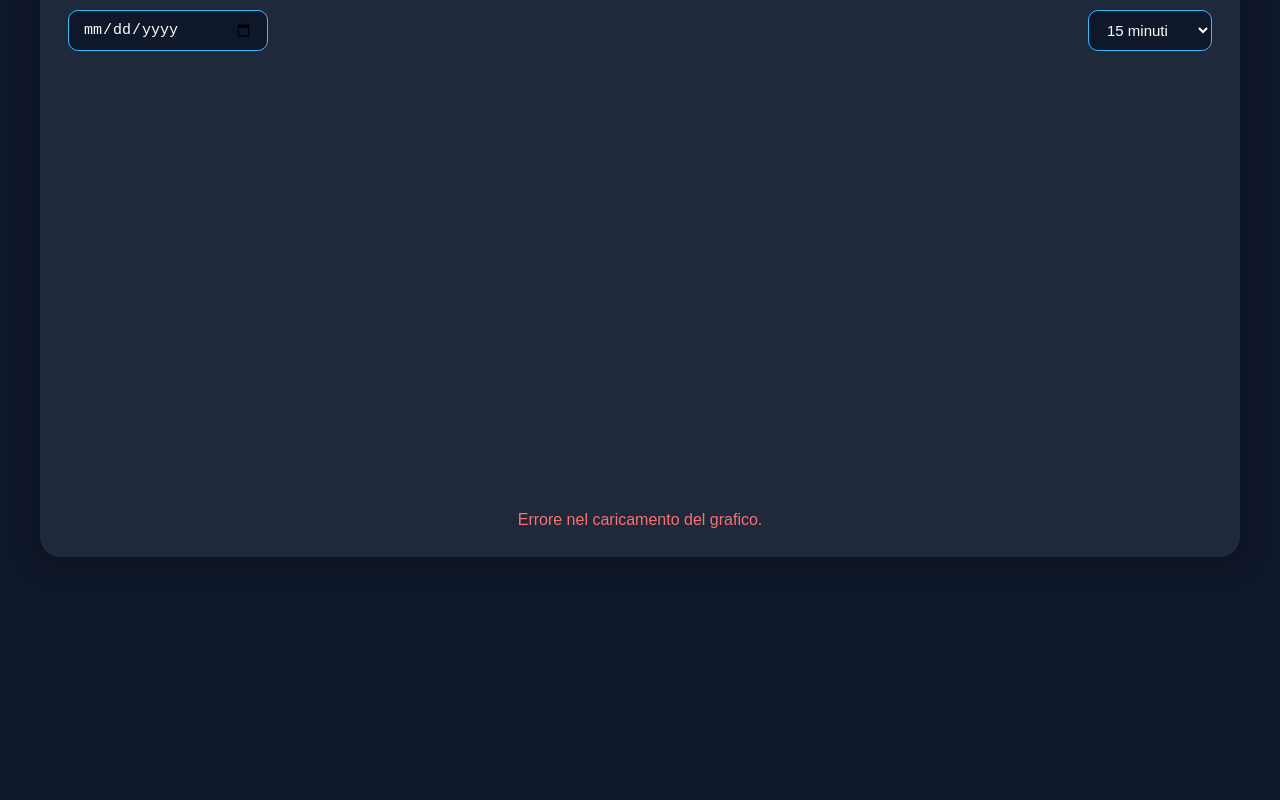
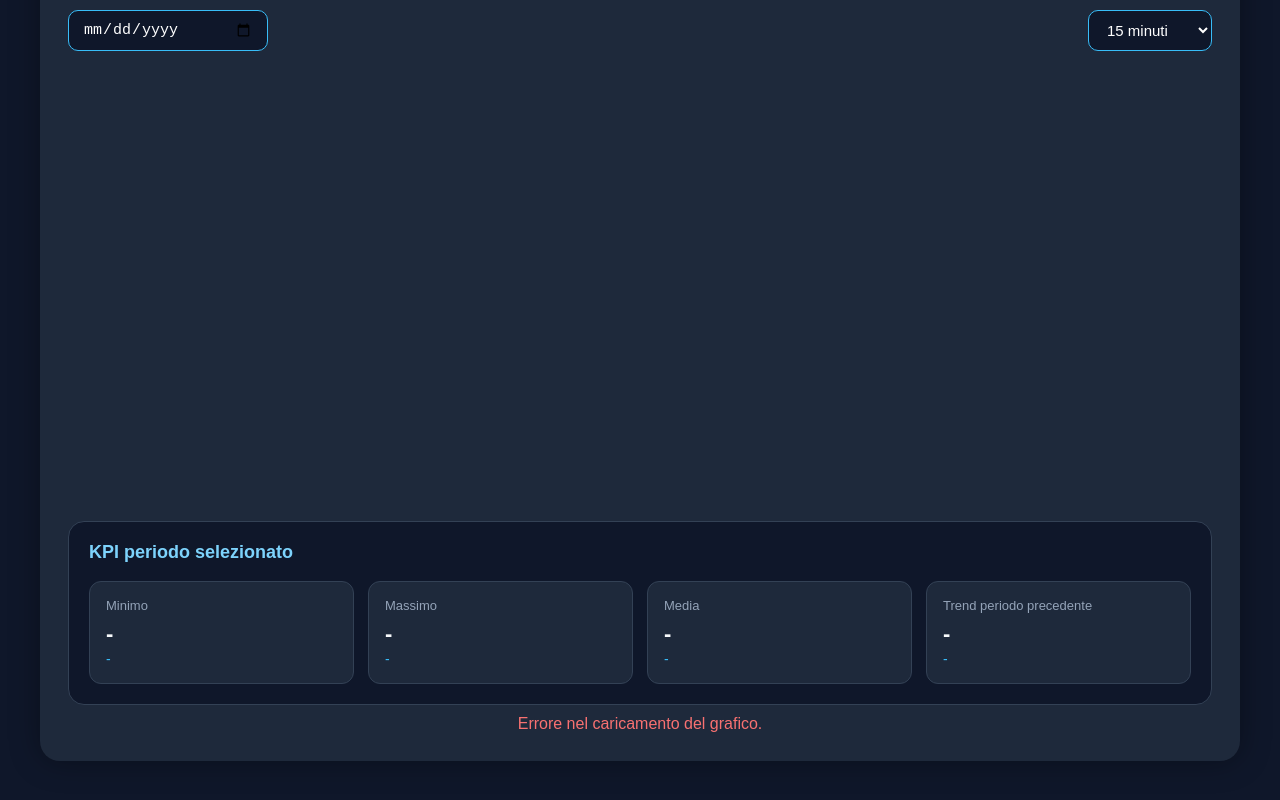
Before and after one commit to info496/precog-energy, a website: page public/index.html in a window 1280 px wide. Shown: the part 374-1174 px from the top of the page. Before the commit the page ends 971 px from the top, so only its background shows below. Drawn offline with nearby package versions, Linux system fonts and the light colour scheme; no server answers.

Commit message:
STEP 014 reduce KPI panel to four main indicators

```diff
--- a/public/index.html
+++ b/public/index.html
@@ -174,6 +174,7 @@ Dashboard frontend PUN INDEX GME:
       font-size: 15px;
     }
 
+
 /* =====================================================
    CHART AREA
    -----------------------------------------------------
@@ -191,11 +192,75 @@ Dashboard frontend PUN INDEX GME:
   height: 100% !important;
 }
 
-    .error {
-      color: #f87171;
-      text-align: center;
-      margin-top: 10px;
+/* =====================================================
+   KPI PANEL
+   -----------------------------------------------------
+   KPI principali del periodo selezionato.
+   ===================================================== */
+
+.kpi-panel{
+  margin-top:20px;
+  background:#0f172a;
+  border:1px solid #334155;
+  border-radius:16px;
+  padding:20px;
 }
+
+.kpi-panel h3{
+  margin:0 0 18px;
+  color:#7dd3fc;
+  font-size:18px;
+}
+
+.kpi-grid{
+  display:grid;
+  grid-template-columns:repeat(4,1fr);
+  gap:14px;
+}
+
+.kpi-card{
+  background:#1e293b;
+  border-radius:12px;
+  padding:16px;
+  border:1px solid #334155;
+}
+
+.kpi-title{
+  font-size:13px;
+  color:#94a3b8;
+}
+
+.kpi-value{
+  margin-top:8px;
+  font-size:22px;
+  font-weight:bold;
+  color:#f8fafc;
+}
+
+.kpi-subvalue{
+  margin-top:4px;
+  font-size:14px;
+  color:#38bdf8;
+}
+
+@media (max-width: 900px){
+  .kpi-grid{
+    grid-template-columns:repeat(2,1fr);
+  }
+}
+
+@media (max-width: 520px){
+  .kpi-grid{
+    grid-template-columns:1fr;
+  }
+}
+
+.error{
+  color:#f87171;
+  text-align:center;
+  margin-top:10px;
+}
+
   </style>
 </head>
 
@@ -270,8 +335,41 @@ Dashboard frontend PUN INDEX GME:
     <canvas id="punChart"></canvas>
 </div>
 
+<div class="kpi-panel" id="kpiPanel">
+
+    <h3>KPI periodo selezionato</h3>
+
+    <div class="kpi-grid">
+
+        <div class="kpi-card">
+            <div class="kpi-title">Minimo</div>
+            <div id="kpiMin" class="kpi-value">-</div>
+            <div id="kpiMinKwh" class="kpi-subvalue">-</div>
+        </div>
+
+        <div class="kpi-card">
+            <div class="kpi-title">Massimo</div>
+            <div id="kpiMax" class="kpi-value">-</div>
+            <div id="kpiMaxKwh" class="kpi-subvalue">-</div>
+        </div>
+
+        <div class="kpi-card">
+            <div class="kpi-title">Media</div>
+            <div id="kpiAvg" class="kpi-value">-</div>
+            <div id="kpiAvgKwh" class="kpi-subvalue">-</div>
+        </div>
+
+        <div class="kpi-card">
+            <div class="kpi-title">Trend periodo precedente</div>
+            <div id="kpiDelta" class="kpi-value">-</div>
+            <div id="kpiDeltaKwh" class="kpi-subvalue">-</div>
+        </div>
+
+    </div>
+
+</div>
+
 <div id="chartError" class="error"></div>
-    </div>
 
   </div>
 
```
Lines whose indentation alone changed are shown as unchanged.
